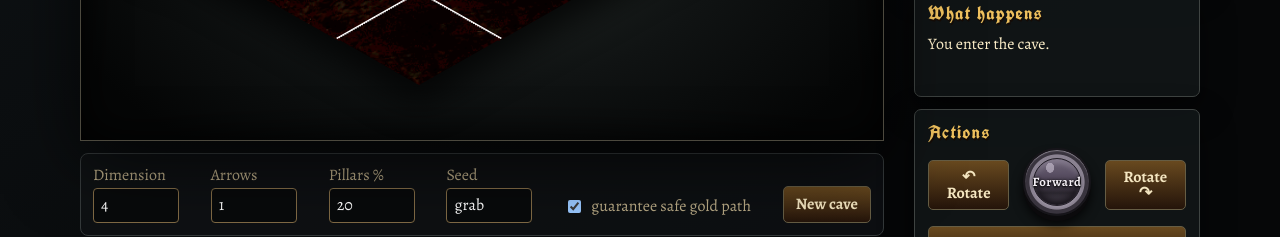
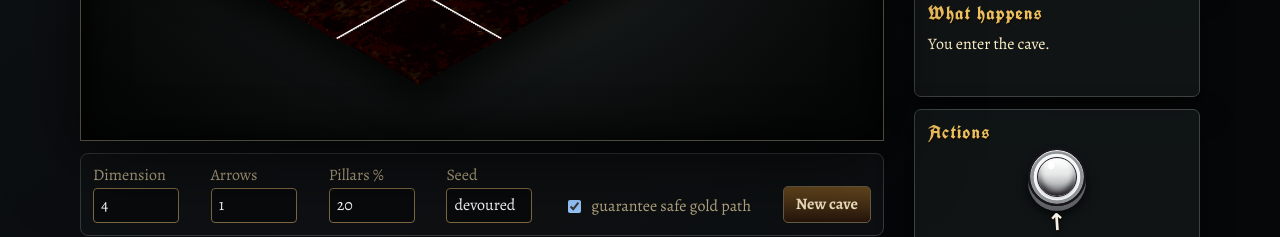
Before and after one commit to qcarver/wumpus, a plain HTML site: page as_html/index.html in a window 1280 px wide. Shown: the part 507-744 px from the top of the page. Drawn offline with Linux system fonts and the light colour scheme.

Commit message:
Three bright buttons wait Mustard wheels flank winter white         Arrows curl below                              —MGM

```diff
--- a/as_html/index.html
+++ b/as_html/index.html
@@ -382,52 +382,92 @@
 
     .controls { display: grid; grid-template-columns: repeat(3, minmax(0, 1fr)); align-items: center; gap: 7px; }
     .action { min-height: 44px; font: 700 1rem/1 "Alegreya", Georgia, serif; }
-    .action.forward {
+    .action.arcade {
       position: relative;
       z-index: 0;
-      width: 68px;
-      min-height: 68px;
+      width: 58px;
+      min-height: 58px;
       justify-self: center;
+      margin-bottom: 27px;
       padding: 0;
-      color: #f6f1f7;
       border: 2px solid #17151a;
       border-radius: 50%;
-      background:
-        radial-gradient(circle, #8a8291 0 60%, #39343e 62% 69%, #17151a 71% 79%, #746d7c 81% 88%, #201d23 90% 100%);
-      box-shadow:
-        0 5px 0 #0b0a0c,
-        0 8px 11px #000c,
-        inset 0 1px 1px #d8d1dd88;
-      font-size: .8rem;
-      letter-spacing: .035em;
+      background: radial-gradient(circle, var(--rim-outer) 0 60%, var(--rim-mid) 62% 69%, #17151a 71% 79%, var(--rim-glint) 81% 88%, #201d23 90% 100%);
+      box-shadow: var(--button-shadow-up);
       transform: translateY(-3px);
       transform-origin: center bottom;
     }
-    .action.forward::before {
+    .action.arcade::before {
       content: "";
       position: absolute;
-      z-index: -1;
-      inset: 8px;
+      z-index: 0;
+      inset: 7px;
       border: 1px solid #221e27;
       border-radius: 50%;
       background:
-        radial-gradient(ellipse at 35% 19%, #dcd3e388 0 9%, transparent 10%),
-        linear-gradient(180deg, #706779 0, #594f63 33%, #403847 57%, #2b272f 74%, #595160 100%);
+        radial-gradient(ellipse at 35% 19%, var(--face-gloss) 0 9%, transparent 10%),
+        linear-gradient(180deg, var(--face-top) 0, var(--face-mid) 42%, var(--face-low) 76%, var(--face-bottom) 100%);
       box-shadow:
-        inset 0 4px 5px #b8aec055,
+        inset 0 4px 5px var(--face-glow),
         inset 0 -5px 6px #17141a,
-        0 2px 2px #bbb3c344;
+        0 2px 2px var(--rim-glint);
     }
-    .action.forward span { position: relative; z-index: 1; text-shadow: 0 1px 2px #000, 0 0 3px #000; }
-    .action.forward:hover {
-      color: white;
-      border-color: #332e38;
-      background: radial-gradient(circle, #a098a7 0 60%, #46404b 62% 69%, #17151a 71% 79%, #87808e 81% 88%, #201d23 90% 100%);
+    .action.arcade::after {
+      position: absolute;
+      z-index: 1;
+      top: calc(100% + 7px);
+      left: 50%;
+      width: max-content;
+      color: var(--label-color);
+      font: 700 1.45rem/1 "Comic Sans MS", "Comic Sans", cursive;
+      letter-spacing: -.14em;
+      text-shadow: 0 2px 0 #160c06, 0 0 6px #000;
+      transform: translateX(-50%) rotate(var(--label-turn, 0deg));
+      pointer-events: none;
     }
-    .action.forward:active { transform: translateY(3px); box-shadow: 0 1px 0 #09080a, 0 3px 5px #0009, inset 0 2px 4px #0e0c10; }
-    .action.forward.control-press { animation: arcade-button-press .3s ease-in-out; }
+    .action.arcade:hover { border-color: #39343d; filter: brightness(1.1); }
+    .action.arcade:active { transform: translateY(3px); box-shadow: var(--button-shadow-down); }
+    .action.arcade.control-press { animation: arcade-button-press .3s ease-in-out; }
+    .action.forward {
+      grid-column: 2;
+      grid-row: 1;
+      --rim-outer: #f6f7f7;
+      --rim-mid: #8e9295;
+      --rim-glint: #d7dbdd;
+      --face-top: #fff;
+      --face-mid: #e7e8e8;
+      --face-low: #aeb1b3;
+      --face-bottom: #e0e2e3;
+      --face-gloss: #fff;
+      --face-glow: #fff9;
+      --label-color: #f5f1e5;
+      --button-shadow-up: 0 5px 0 #5f6264, 0 8px 11px #000c, inset 0 1px 1px #fff;
+      --button-shadow-down: 0 1px 0 #555759, 0 3px 5px #0009, inset 0 2px 4px #777;
+    }
+    .action.forward::after { content: "↑"; --label-turn: -4deg; letter-spacing: 0; }
+    .action.rotate-left, .action.rotate-right {
+      grid-row: 2;
+      --rim-outer: #dbb53e;
+      --rim-mid: #6e5310;
+      --rim-glint: #bd9124;
+      --face-top: #ffdc63;
+      --face-mid: #cea32a;
+      --face-low: #7c5a0d;
+      --face-bottom: #aa7e16;
+      --face-gloss: #fff0a8bb;
+      --face-glow: #ffe89c55;
+      --label-color: #e9bd3d;
+      --button-shadow-up: 0 5px 0 #4b3708, 0 8px 11px #000c, inset 0 1px 1px #fff0a899;
+      --button-shadow-down: 0 1px 0 #3d2d08, 0 3px 5px #0009, inset 0 2px 4px #5a4109;
+    }
+    .action.rotate-left { grid-column: 1; }
+    .action.rotate-right { grid-column: 3; }
+    .action.rotate-left::after { content: "↶↶"; --label-turn: -7deg; }
+    .action.rotate-right::after { content: "↷↷"; --label-turn: 7deg; }
     .action small { display: block; margin-top: 3px; color: var(--muted); font: .9rem/1.1 "Alegreya", Georgia, serif; }
     .action.bow, .action.context { grid-column: 1 / -1; }
+    .action.bow { grid-row: 3; }
+    .action.context { grid-row: 4; }
     .action kbd { margin-left: 6px; }
     .action:disabled { opacity: .4; cursor: not-allowed; }
 
@@ -437,8 +477,8 @@
     @keyframes breathe { 50% { translate: 0 -2px; } }
     @keyframes bump { 50% { translate: -8px 0; filter: drop-shadow(0 0 8px #ff3b24); } }
     @keyframes arcade-button-press {
-      0%, 100% { transform: translateY(-3px); box-shadow: 0 5px 0 #0b0a0c, 0 8px 11px #000c, inset 0 1px 1px #d8d1dd88; }
-      45%, 65% { transform: translateY(3px); box-shadow: 0 1px 0 #09080a, 0 3px 5px #0009, inset 0 2px 4px #0e0c10; }
+      0%, 100% { transform: translateY(-3px); box-shadow: var(--button-shadow-up); }
+      45%, 65% { transform: translateY(3px); box-shadow: var(--button-shadow-down); }
     }
     @keyframes shoot { to { transform: translateX(110%); opacity: 0; } }
     @keyframes die { to { transform: rotate(90deg) translateY(20%); opacity: .72; } }
@@ -532,9 +572,9 @@
         <section class="card wide">
           <h2>Actions</h2>
           <div class="controls">
-            <button class="action" data-action="left">↶ Rotate</button>
-            <button class="action forward" data-action="forward"><span>Forward</span></button>
-            <button class="action" data-action="right">Rotate ↷</button>
+            <button class="action arcade rotate-left" data-action="left" aria-label="Rotate counterclockwise"></button>
+            <button class="action arcade forward" data-action="forward" aria-label="Forward"></button>
+            <button class="action arcade rotate-right" data-action="right" aria-label="Rotate clockwise"></button>
             <button class="action bow" id="pull-bow">Ready Bow with Shift Key <kbd>Shift</kbd></button>
             <button class="action context" id="action-state" disabled>Action (N/A)</button>
           </div>
```
